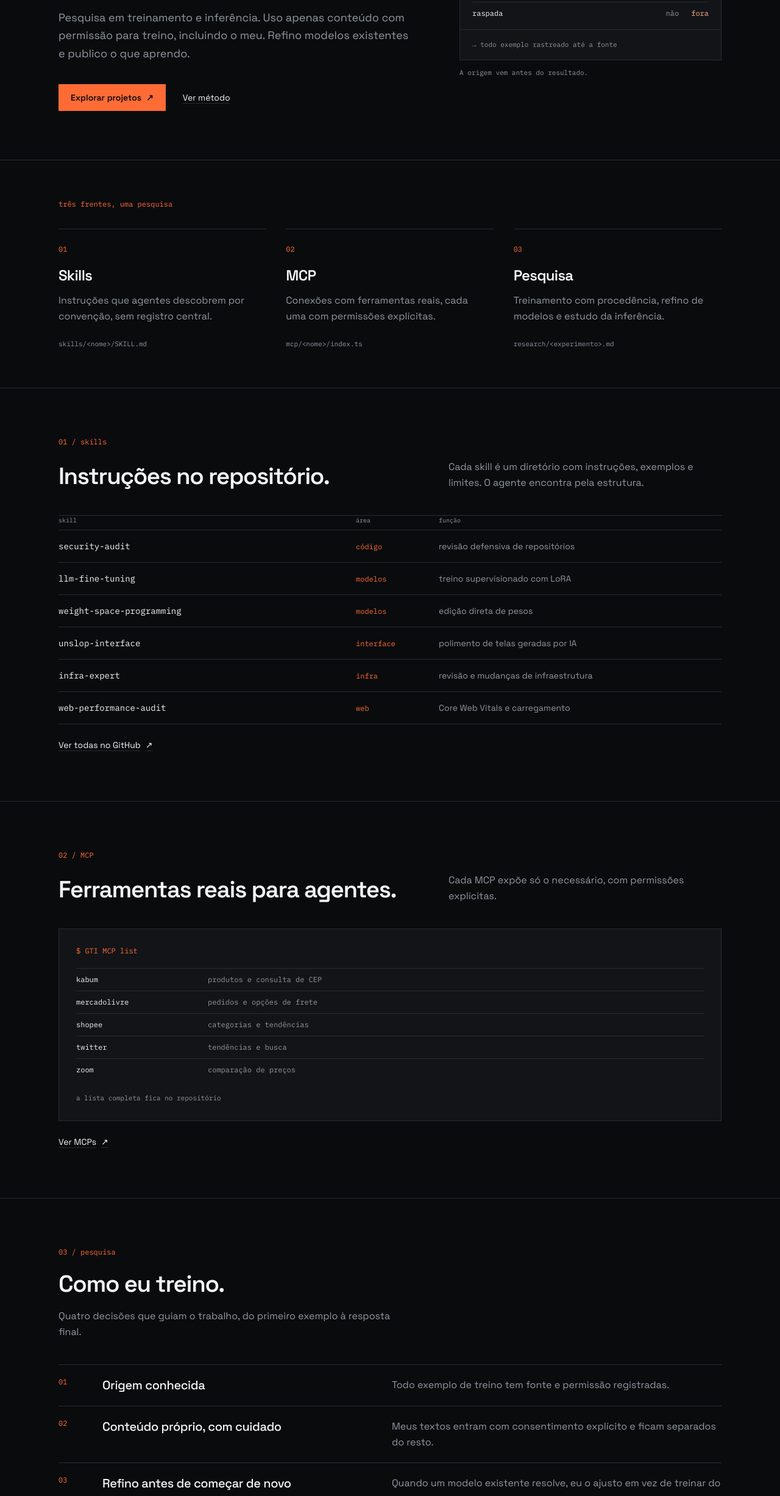
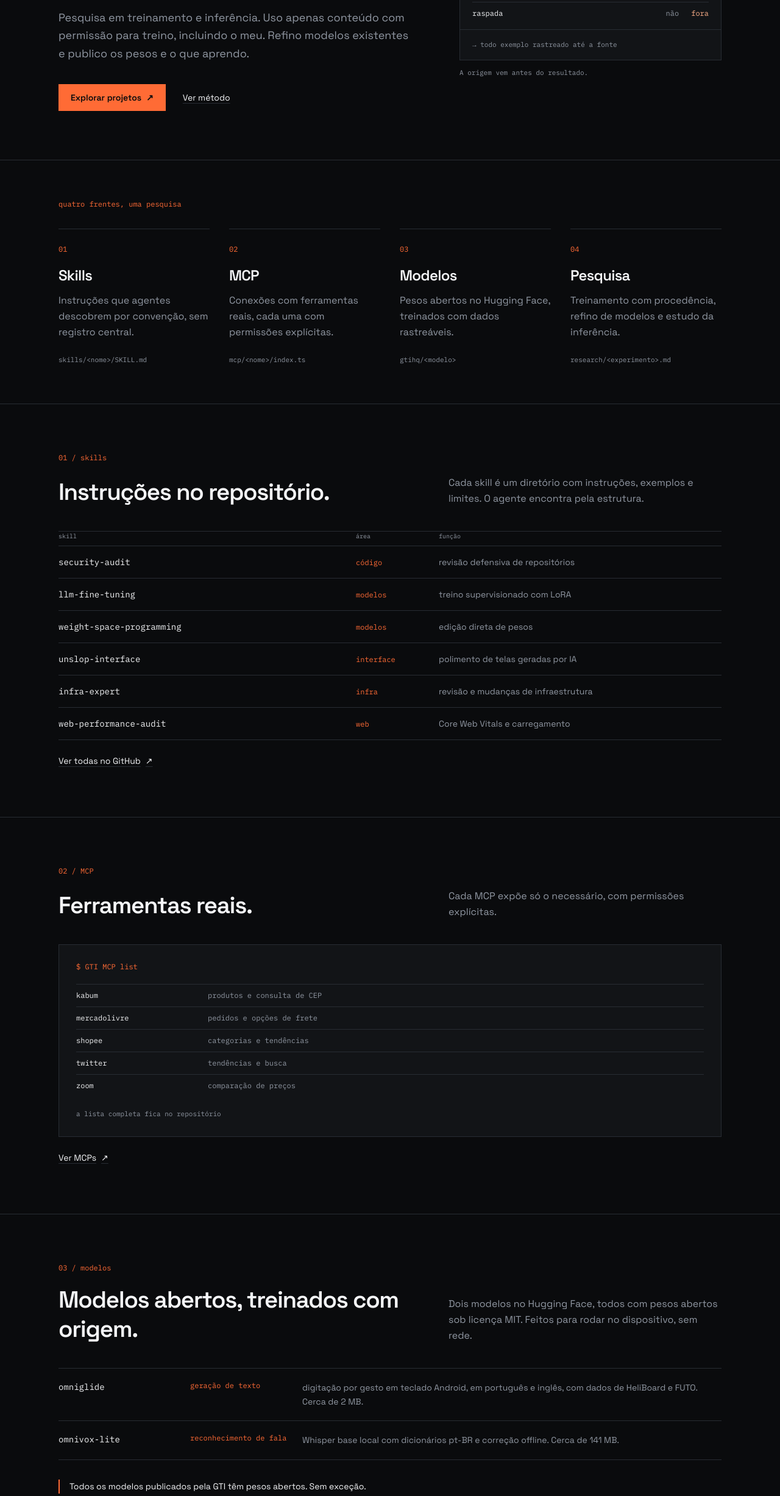
Before and after one commit to gtihq/ai-site, an Astro site: page / in a window 1280 px wide. Shown: the part 342-2796 px from the top of the page at 61% size. Built offline with nearby package versions, Linux system fonts and the light colour scheme; Astro itself is replaced by a stand-in of ours.

Commit message:
feat: add open-weight models from gtihq Hugging Face

```diff
--- a/src/components/PageContent.astro
+++ b/src/components/PageContent.astro
@@ -73,7 +73,7 @@ const t = translations(lang);
 <section id="projetos" class="border-t border-line">
   <div class="mx-auto max-w-6xl px-5 py-16 sm:px-8">
     <p class="font-mono text-xs text-accent">{t.pillars.label}</p>
-    <div class="mt-8 grid gap-10 md:grid-cols-3 md:gap-8">
+    <div class="mt-8 grid gap-10 sm:grid-cols-2 lg:grid-cols-4 lg:gap-8">
       {t.pillars.items.map((pillar) => (
         <div class="reveal border-t border-line pt-5">
           <span class="font-mono text-xs text-accent">{pillar.index}</span>
@@ -158,6 +158,42 @@ const t = translations(lang);
   </div>
 </section>
 
+<section id="modelos" class="border-t border-line">
+  <div class="mx-auto max-w-6xl px-5 py-16 sm:px-8 sm:py-20">
+    <p class="font-mono text-xs text-accent">{t.models.eyebrow}</p>
+    <div class="mt-5 flex flex-wrap items-end justify-between gap-6">
+      <h2 class="max-w-xl text-[clamp(1.75rem,3vw,2.5rem)] font-semibold leading-tight tracking-[-0.035em]">
+        {t.models.title}
+      </h2>
+      <p class="max-w-md leading-relaxed text-muted">{t.models.intro}</p>
+    </div>
+
+    <ul class="mt-10 border-t border-line">
+      {t.models.items.map((model) => (
+        <li class="reveal grid gap-2 border-b border-line py-5 sm:grid-cols-[12rem_10rem_minmax(0,1fr)] sm:gap-6">
+          <span class="font-mono text-sm text-text">{model.name}</span>
+          <span class="font-mono text-xs text-accent">{model.task}</span>
+          <span class="text-sm leading-relaxed text-muted">{model.note}</span>
+        </li>
+      ))}
+    </ul>
+
+    <p class="mt-8 border-l-2 border-accent pl-4 text-sm leading-relaxed text-text">
+      {t.models.note}
+    </p>
+
+    <a
+      href="https://huggingface.co/gtihq"
+      target="_blank"
+      rel="noopener noreferrer"
+      class="mt-6 inline-flex items-center gap-2 text-sm text-text underline decoration-line underline-offset-4 hover:decoration-accent"
+    >
+      {t.models.more}
+      <span aria-hidden="true" class="font-mono">↗</span>
+    </a>
+  </div>
+</section>
+
 <section id="metodo" class="border-t border-line">
   <div class="mx-auto max-w-6xl px-5 py-16 sm:px-8 sm:py-20">
     <p class="font-mono text-xs text-accent">{t.method.eyebrow}</p>
--- a/src/components/SiteHeader.astro
+++ b/src/components/SiteHeader.astro
@@ -11,6 +11,7 @@ const t = translations(lang);
 const sections = [
   { href: '#skills', label: t.nav.skills },
   { href: '#mcp', label: t.nav.mcp },
+  { href: '#modelos', label: t.nav.models },
   { href: '#metodo', label: t.nav.method },
   { href: '#atualizacoes', label: t.nav.updates },
 ];
--- a/src/i18n/ui.ts
+++ b/src/i18n/ui.ts
@@ -5,11 +5,12 @@ export type Language = (typeof languages)[number];
 const pt = {
   meta: {
     title: 'GTI AI, pesquisa em modelos justos',
-    description: 'Fundação de pesquisa em IA da GTI. Skills, MCP e treinamento com dados rastreáveis, incluindo conteúdo próprio.',
+    description: 'Fundação de pesquisa em IA da GTI. Skills, MCP, modelos de pesos abertos e treinamento com dados rastreáveis, incluindo conteúdo próprio.',
   },
   nav: {
     skills: 'Skills',
     mcp: 'MCP',
+    models: 'Modelos',
     method: 'Método',
     updates: 'Atualizações',
     github: 'GitHub',
@@ -19,7 +20,7 @@ const pt = {
   hero: {
     eyebrow: 'pesquisa independente em IA / GTI',
     title: 'Modelos justos. Dados com origem.',
-    subtitle: 'Pesquisa em treinamento e inferência. Uso apenas conteúdo com permissão para treino, incluindo o meu. Refino modelos existentes e publico o que aprendo.',
+    subtitle: 'Pesquisa em treinamento e inferência. Uso apenas conteúdo com permissão para treino, incluindo o meu. Refino modelos existentes e publico os pesos e o que aprendo.',
     cta: 'Explorar projetos',
     secondary: 'Ver método',
   },
@@ -37,7 +38,7 @@ const pt = {
     caption: 'A origem vem antes do resultado.',
   },
   pillars: {
-    label: 'três frentes, uma pesquisa',
+    label: 'quatro frentes, uma pesquisa',
     items: [
       {
         index: '01',
@@ -53,6 +54,12 @@ const pt = {
       },
       {
         index: '03',
+        title: 'Modelos',
+        text: 'Pesos abertos no Hugging Face, treinados com dados rastreáveis.',
+        artifact: 'gtihq/<modelo>',
+      },
+      {
+        index: '04',
         title: 'Pesquisa',
         text: 'Treinamento com procedência, refino de modelos e estudo da inferência.',
         artifact: 'research/<experimento>.md',
@@ -76,7 +83,7 @@ const pt = {
   },
   mcp: {
     eyebrow: '02 / MCP',
-    title: 'Ferramentas reais para agentes.',
+    title: 'Ferramentas reais.',
     intro: 'Cada MCP expõe só o necessário, com permissões explícitas.',
     command: '$ GTI MCP list',
     items: [
@@ -89,8 +96,27 @@ const pt = {
     footnote: 'a lista completa fica no repositório',
     more: 'Ver MCPs',
   },
+  models: {
+    eyebrow: '03 / modelos',
+    title: 'Modelos abertos, treinados com origem.',
+    intro: 'Dois modelos no Hugging Face, todos com pesos abertos sob licença MIT. Feitos para rodar no dispositivo, sem rede.',
+    items: [
+      {
+        name: 'omniglide',
+        task: 'geração de texto',
+        note: 'digitação por gesto em teclado Android, em português e inglês, com dados de HeliBoard e FUTO. Cerca de 2 MB.',
+      },
+      {
+        name: 'omnivox-lite',
+        task: 'reconhecimento de fala',
+        note: 'Whisper base local com dicionários pt-BR e correção offline. Cerca de 141 MB.',
+      },
+    ],
+    note: 'Todos os modelos publicados pela GTI têm pesos abertos. Sem exceção.',
+    more: 'Ver no Hugging Face',
+  },
   method: {
-    eyebrow: '03 / pesquisa',
+    eyebrow: '04 / pesquisa',
     title: 'Como eu treino.',
     intro: 'Quatro decisões que guiam o trabalho, do primeiro exemplo à resposta final.',
     items: [
@@ -118,11 +144,12 @@ const pt = {
 const en: typeof pt = {
   meta: {
     title: 'GTI AI, research on fair models',
-    description: 'GTI AI research foundation. Skills, MCP and training on data that can actually be used, including my own content.',
+    description: 'GTI AI research foundation. Skills, MCP, open-weight models and training on data that can actually be used, including my own content.',
   },
   nav: {
     skills: 'Skills',
     mcp: 'MCP',
+    models: 'Models',
     method: 'Method',
     updates: 'Updates',
     github: 'GitHub',
@@ -132,7 +159,7 @@ const en: typeof pt = {
   hero: {
     eyebrow: 'independent AI research / GTI',
     title: 'Fair models. Data with a source.',
-    subtitle: 'Research in training and inference. I train only on content that can legitimately be used, including my own. I refine existing models and publish what I learn.',
+    subtitle: 'Research in training and inference. I train only on content that can legitimately be used, including my own. I refine existing models and publish the weights and what I learn.',
     cta: 'Explore the work',
     secondary: 'Read the method',
   },
@@ -150,7 +177,7 @@ const en: typeof pt = {
     caption: 'Provenance comes before the result.',
   },
   pillars: {
-    label: 'three fronts, one research practice',
+    label: 'four fronts, one research practice',
     items: [
       {
         index: '01',
@@ -166,6 +193,12 @@ const en: typeof pt = {
       },
       {
         index: '03',
+        title: 'Models',
+        text: 'Open weights on Hugging Face, trained on traceable data.',
+        artifact: 'gtihq/<model>',
+      },
+      {
+        index: '04',
         title: 'Research',
         text: 'Training with provenance, model refinement and inference work.',
         artifact: 'research/<experiment>.md',
@@ -189,7 +222,7 @@ const en: typeof pt = {
   },
   mcp: {
     eyebrow: '02 / MCP',
-    title: 'Real tools for agents.',
+    title: 'Real tools.',
     intro: 'Every MCP exposes only what is needed, with explicit permissions.',
     command: '$ GTI MCP list',
     items: [
@@ -202,8 +235,27 @@ const en: typeof pt = {
     footnote: 'the full list lives in the repository',
     more: 'See MCPs',
   },
+  models: {
+    eyebrow: '03 / models',
+    title: 'Open weights, trained with provenance.',
+    intro: 'Two models on Hugging Face, all open weight under MIT. Built to run on device, with no network calls.',
+    items: [
+      {
+        name: 'omniglide',
+        task: 'text generation',
+        note: 'gesture typing for an Android keyboard in Portuguese and English, trained on HeliBoard and FUTO traces. About 2 MB.',
+      },
+      {
+        name: 'omnivox-lite',
+        task: 'speech recognition',
+        note: 'local Whisper base with pt-BR dictionaries and offline correction. About 141 MB.',
+      },
+    ],
+    note: 'Every model published by GTI has open weights. No exceptions.',
+    more: 'See on Hugging Face',
+  },
   method: {
-    eyebrow: '03 / research',
+    eyebrow: '04 / research',
     title: 'How I train.',
     intro: 'Four decisions that guide the work, from the first example to the final answer.',
     items: [
```
Also changed, not shown: README.md.
